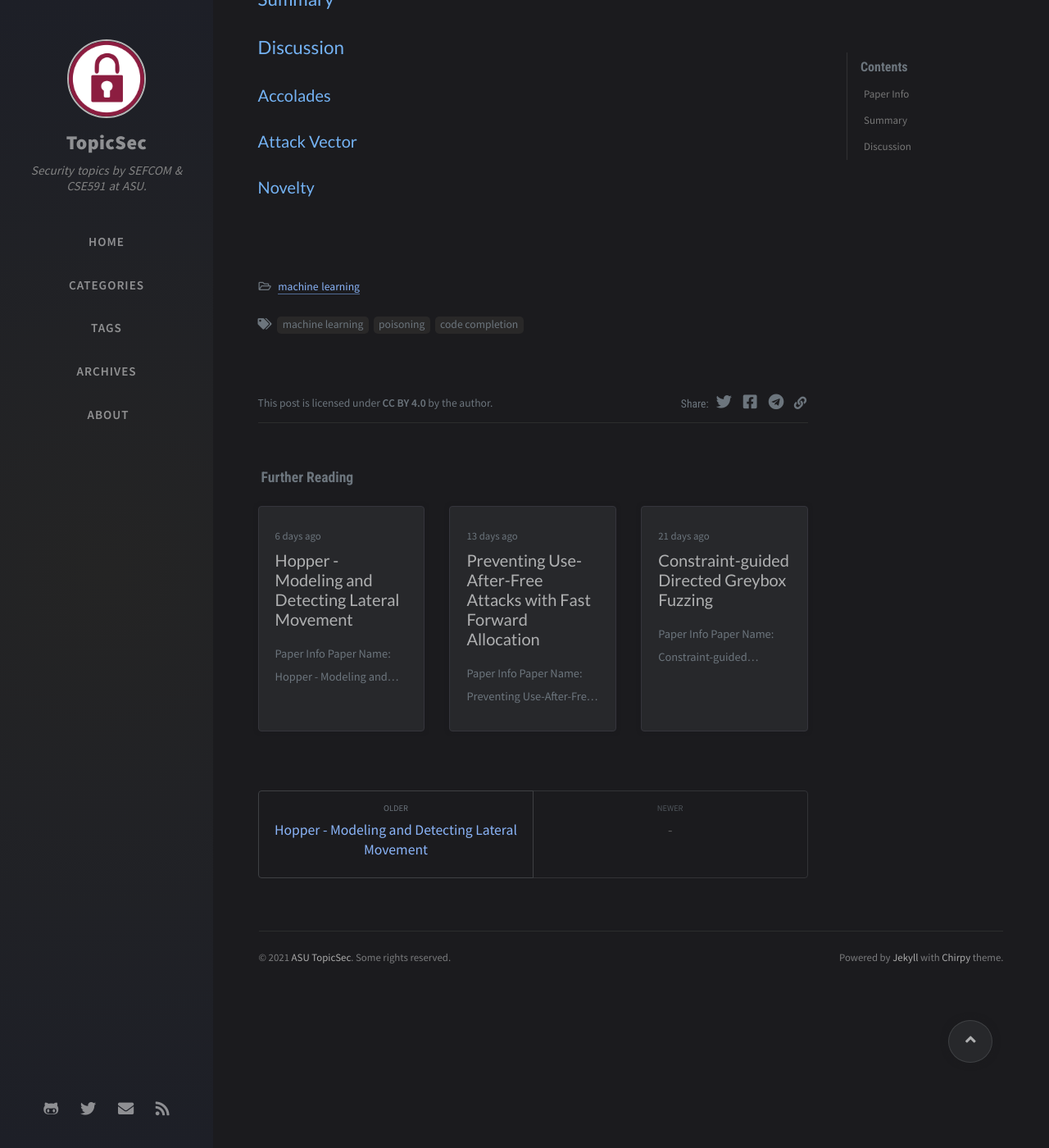
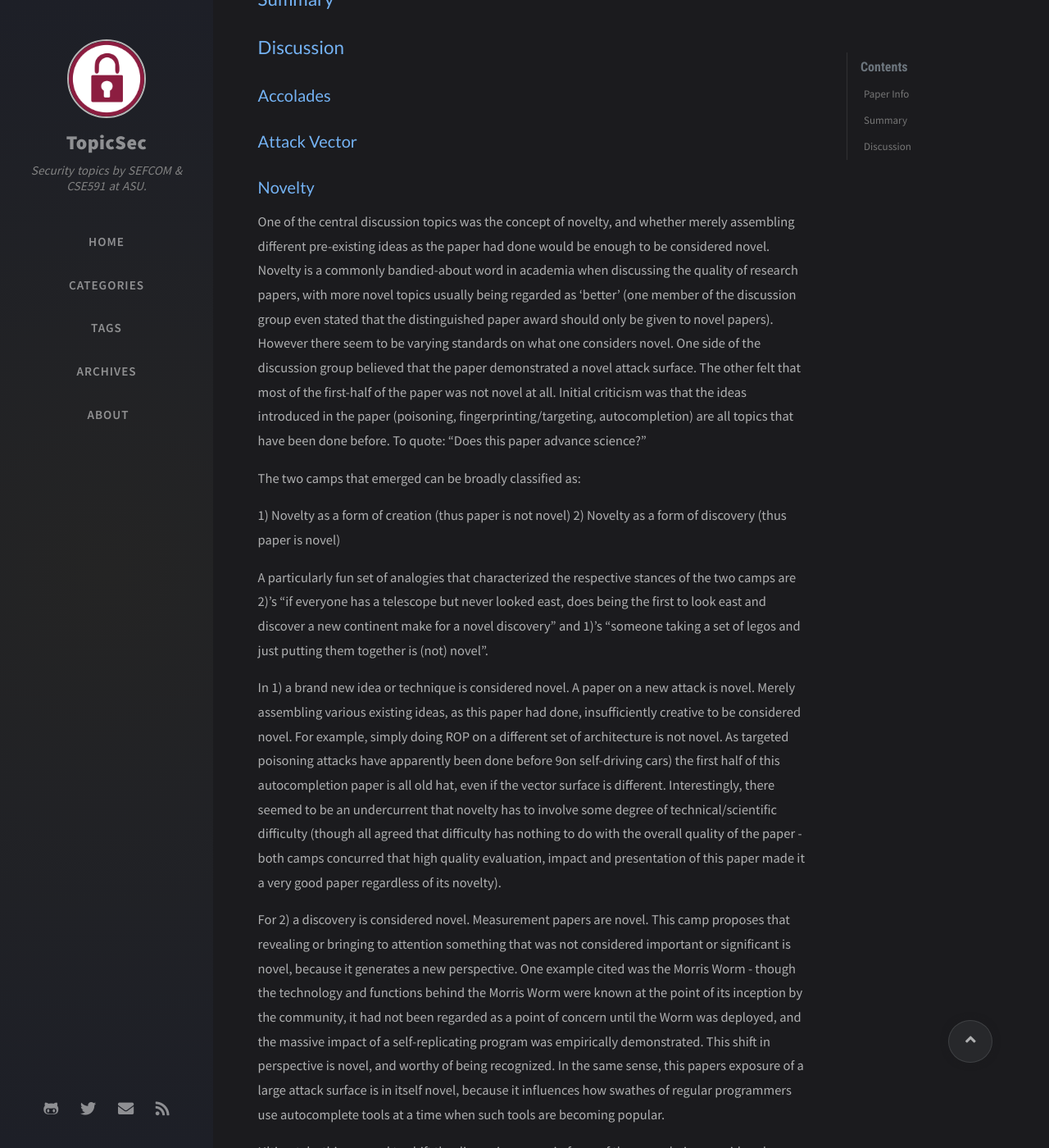
Before and after one commit to TopicSec/topicsec.github.io, a Jekyll site: the page built from _posts/2021-10-27-you-autocomplete-me.md, in a window 1280 px wide and 1400 px high, scrolled down 509 px. Shown: the whole window at 82% size. Built offline with Jekyll 4.4.1, drawn with Linux system fonts in a browser that asks for light colours; nearby versions of some CDN libraries; comment, search, counter and statistics services are not loaded; some of the changed text lies outside the part shown.

Commit message:
first draft of novelty discussion

```diff
--- a/_posts/2021-10-27-you-autocomplete-me.md
+++ b/_posts/2021-10-27-you-autocomplete-me.md
@@ -22,3 +22,18 @@ pin: true
 ### Attack Vector
 
 ### Novelty
+
+One of the central discussion topics was the concept of novelty, and whether merely assembling different pre-existing ideas as the paper had done would be enough to be considered novel. Novelty is a commonly bandied-about word in academia when discussing the quality of research papers, with more novel topics usually being regarded as 'better' (one member of the discussion group even stated that the distinguished paper award should only be given to novel papers). However there seem to be varying standards on what one considers novel. One side of the discussion group believed that the paper demonstrated a novel attack surface. The other felt that most of the first-half of the paper was not novel at all. Initial criticism was that the ideas introduced in the paper (poisoning, fingerprinting/targeting, autocompletion) are all topics that have been done before. To quote: "Does this paper advance science?"
+
+The two camps that emerged can be broadly classified as:
+
+1) Novelty as a form of creation (thus paper is not novel)
+2) Novelty as a form of discovery (thus paper is novel)
+
+A particularly fun set of analogies that characterized the respective stances of the two camps are 2)'s "if everyone has a telescope but never looked east, does being the first to look east and discover a new continent make for a novel discovery" and 1)'s "someone taking a set of legos and just putting them together is (not) novel".
+
+In 1) a brand new idea or technique is considered novel. A paper on a new attack is novel. Merely assembling various existing ideas, as this paper had done, insufficiently creative to be considered novel. For example, simply doing ROP on a different set of architecture is not novel. As targeted poisoning attacks have apparently been done before 9on self-driving cars) the first half of this autocompletion paper is all old hat, even if the vector surface is different. Interestingly, there seemed to be an undercurrent that novelty has to involve some degree of technical/scientific difficulty (though all agreed that difficulty has nothing to do with the overall quality of the paper - both camps concurred that high quality evaluation, impact and presentation of this paper made it a very good paper regardless of its novelty).
+
+For 2) a discovery is considered novel. Measurement papers are novel. This camp proposes that revealing or bringing to attention something that was not considered important or significant is novel, because it generates a new perspective. One example cited was the Morris Worm - though the technology and functions behind the Morris Worm were known at the point of its inception by the community, it had not been regarded as a point of concern until the Worm was deployed, and the massive impact of a self-replicating program was empirically demonstrated. This shift in perspective is novel, and worthy of being recognized. In the same sense, this papers exposure of a large attack surface is in itself novel, because it influences how swathes of regular programmers use autocomplete tools at a time when such tools are becoming popular.
+
+Ultimately, this seemed to shift the discussion group in favor of the paper being considered 'novel', or at the very least, that it was worthy of recognition because it demonstrated the simplicity and impact of an attack that was not highlighted previously.
```
